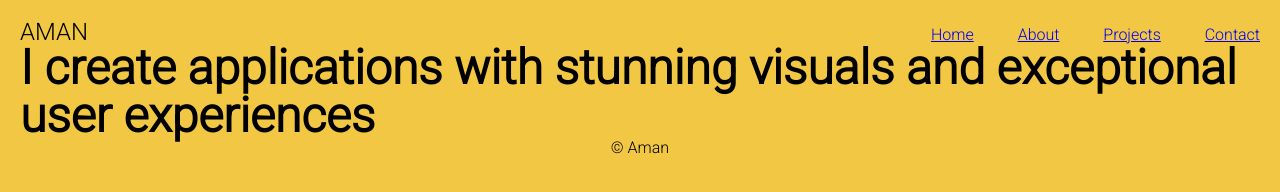
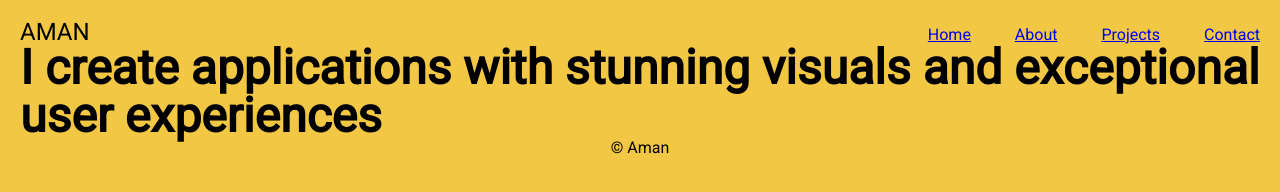
Before and after one commit to GuramandeepGill/Portfolio, a plain HTML site: page index.html in a window 1280 px wide. Drawn offline with Linux system fonts and the light colour scheme.

Commit message:
Bug fixes

```diff
--- a/index.html
+++ b/index.html
@@ -4,8 +4,7 @@
       <meta charset="utf-8">
       <title>Aman</title>
       <link rel="preconnect" href="https://fonts.gstatic.com">
-      <link href="https://fonts.googleapis.com/css2?family=Roboto:wght@300&display=swap" rel="stylesheet">
-      <link href="https://fonts.googleapis.com/css2?family=Quicksand:wght@500&display=swap" rel="stylesheet">
+      <link href="https://fonts.googleapis.com/css2?family=Quicksand:wght@500&family=Roboto&display=swap" rel="stylesheet">
       <link rel="stylesheet" href="styles/reset.css">
       <link rel="stylesheet" href="styles/main.css">
    </head>
```
